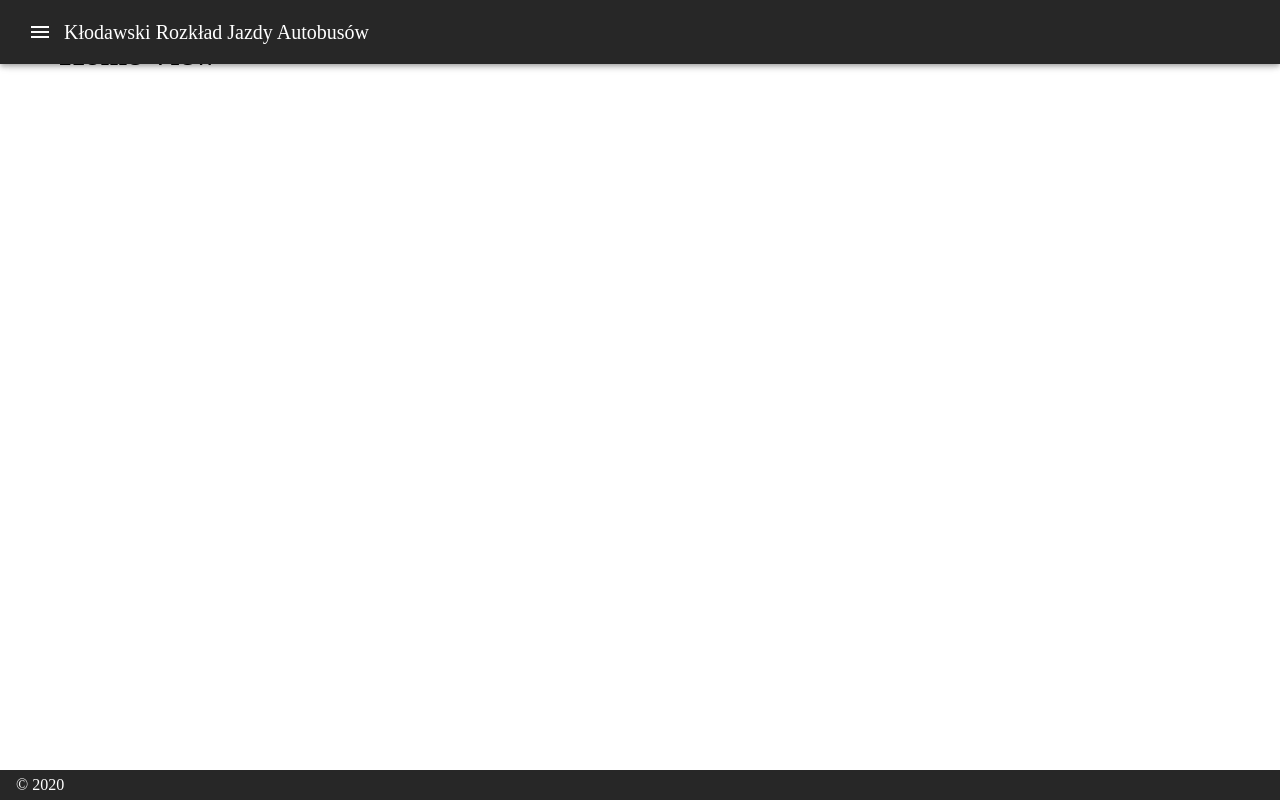
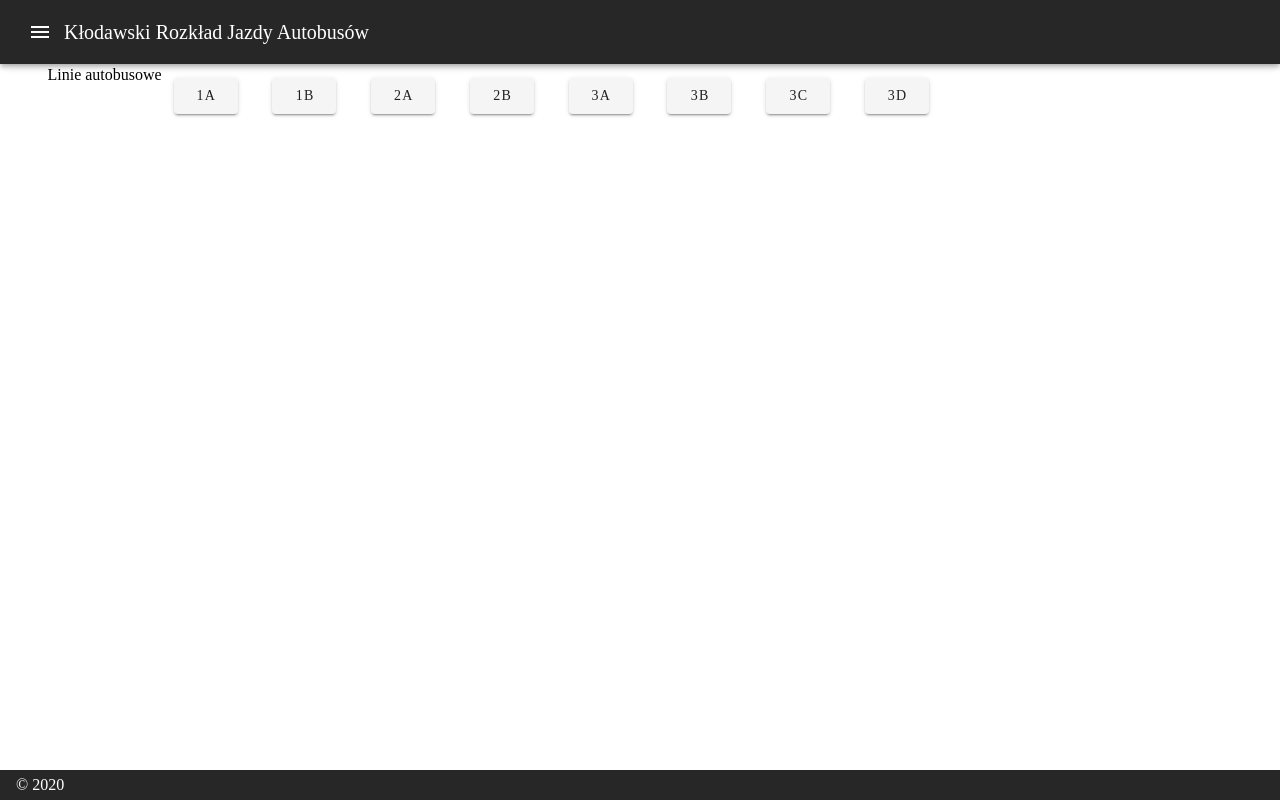
Before and after one commit to leszekjanczewski/krja_vue_pwa, a Vue app: page / in a window 1280 px wide. Built offline with nearby package versions, Linux system fonts and the light colour scheme.

Commit message:
dodanie komponentu z liniami autobusowymi

```diff
--- a/src/App.vue
+++ b/src/App.vue
@@ -1,20 +1,22 @@
 <template>
   <div class="container">
     <Header />
-    <router-view></router-view>
+    <AppLines />
     <Footer />
   </div>
 </template>
 
 <script>
-import Header from './components/Header/Desktop/Header.vue'
-import Footer from './views/Footer.vue'
+import Header from '@/components/Header/Desktop/Header.vue'
+import Footer from '@/views/Footer.vue'
+import AppLines from '@/components/BusLines/Desktop/BusLines.vue'
 
 export default {
   name: 'App',
 
   components: {
     Header,
+    AppLines,
     Footer
   },
 
--- /dev/null
+++ b/src/components/BusLines/Desktop/BusLines.vue
@@ -0,0 +1,63 @@
+<template>
+    <v-row class="bus-lines">
+      Linie autobusowe
+      <v-col class="text-center" cols="1">
+        <v-tooltip bottom>
+          <template v-slot:activator="{ on }">
+            <v-btn v-on="on">1A</v-btn>
+          </template>
+        <span>Różanki, Wojcieszyce - Gorzów</span>
+      </v-tooltip>
+      </v-col>
+      <v-col class="text-center" cols="1">
+        <div class="my-2">
+          <v-btn>1B</v-btn>
+        </div>
+      </v-col>
+      <v-col class="text-center" cols="1">
+        <div class="my-2">
+          <v-btn>2A</v-btn>
+        </div>
+      </v-col>
+      <v-col class="text-center" cols="1">
+        <div class="my-2">
+          <v-btn>2B</v-btn>
+        </div>
+      </v-col>
+      <v-col class="text-center" cols="1">
+        <div class="my-2">
+          <v-btn>3A</v-btn>
+        </div>
+      </v-col>
+      <v-col class="text-center" cols="1">
+        <div class="my-2">
+          <v-btn>3B</v-btn>
+        </div>
+      </v-col>
+      <v-col class="text-center" cols="1">
+        <div class="my-2">
+          <v-btn>3C</v-btn>
+        </div>
+      </v-col>
+      <v-col class="text-center" cols="1">
+        <div class="my-2">
+          <v-btn>3D</v-btn>
+        </div>
+      </v-col>
+    </v-row>
+</template>
+
+<script>
+export default {
+  data: () => {
+  }
+}
+</script>
+
+<style lang="less" scoped>
+
+  .bus-lines {
+    margin-top: 30px;
+  }
+
+</style>
--- a/src/components/Header/Desktop/Header.vue
+++ b/src/components/Header/Desktop/Header.vue
@@ -15,7 +15,7 @@
         </v-list-item>
         <v-list-item link>
           <v-list-item-action>
-            <v-icon>mdi-contact-mail</v-icon>
+            <v-icon>mdi-mail</v-icon>
           </v-list-item-action>
           <v-list-item-content>
             <v-list-item-title>Contact</v-list-item-title>
--- a/src/main.js
+++ b/src/main.js
@@ -3,7 +3,7 @@ import App from './App.vue'
 import './registerServiceWorker'
 import router from './router'
 import store from './store'
-import vuetify from './plugins/vuetify'
+import vuetify from '@/plugins/vuetify'
 
 Vue.config.productionTip = false
 
```
